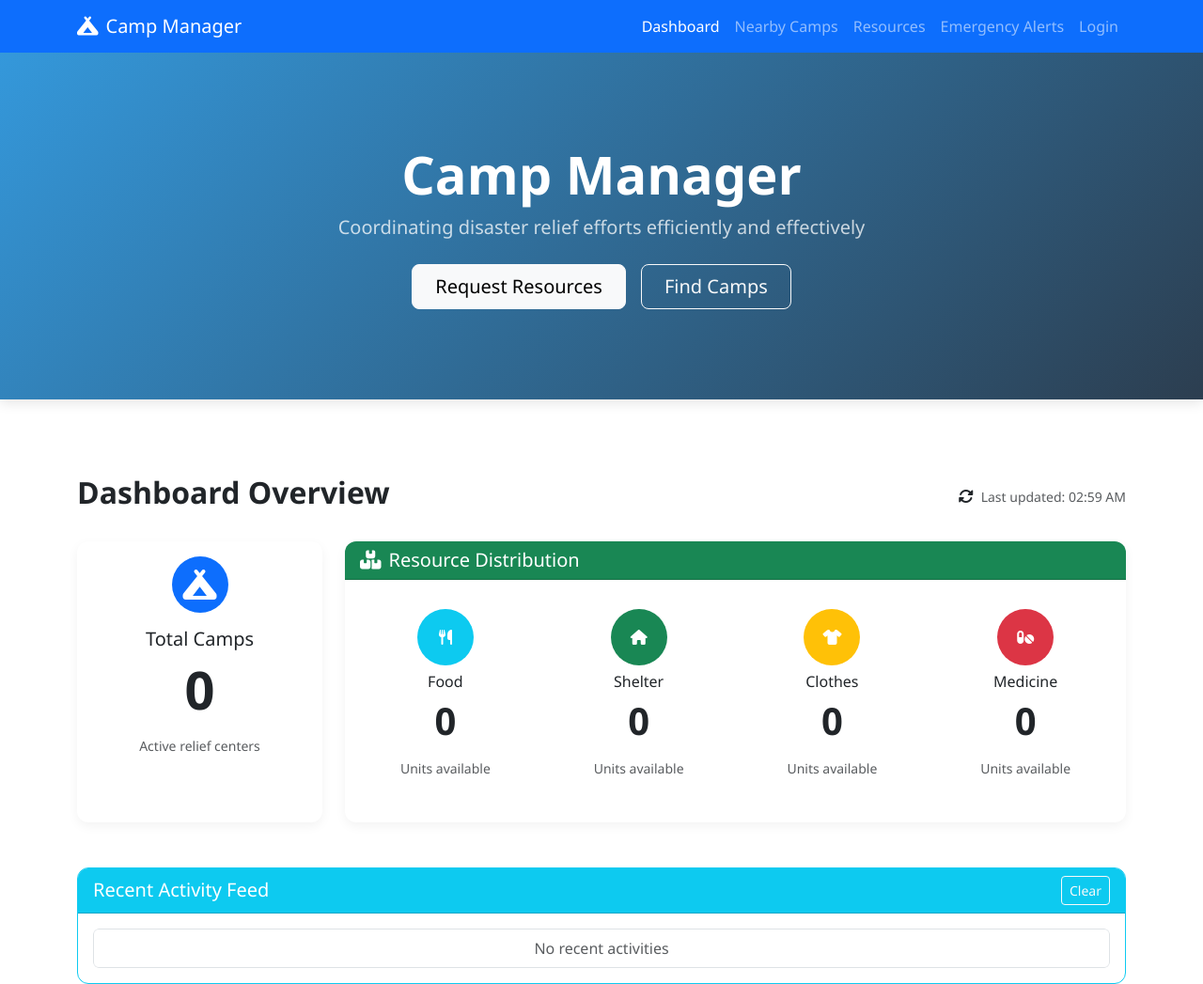
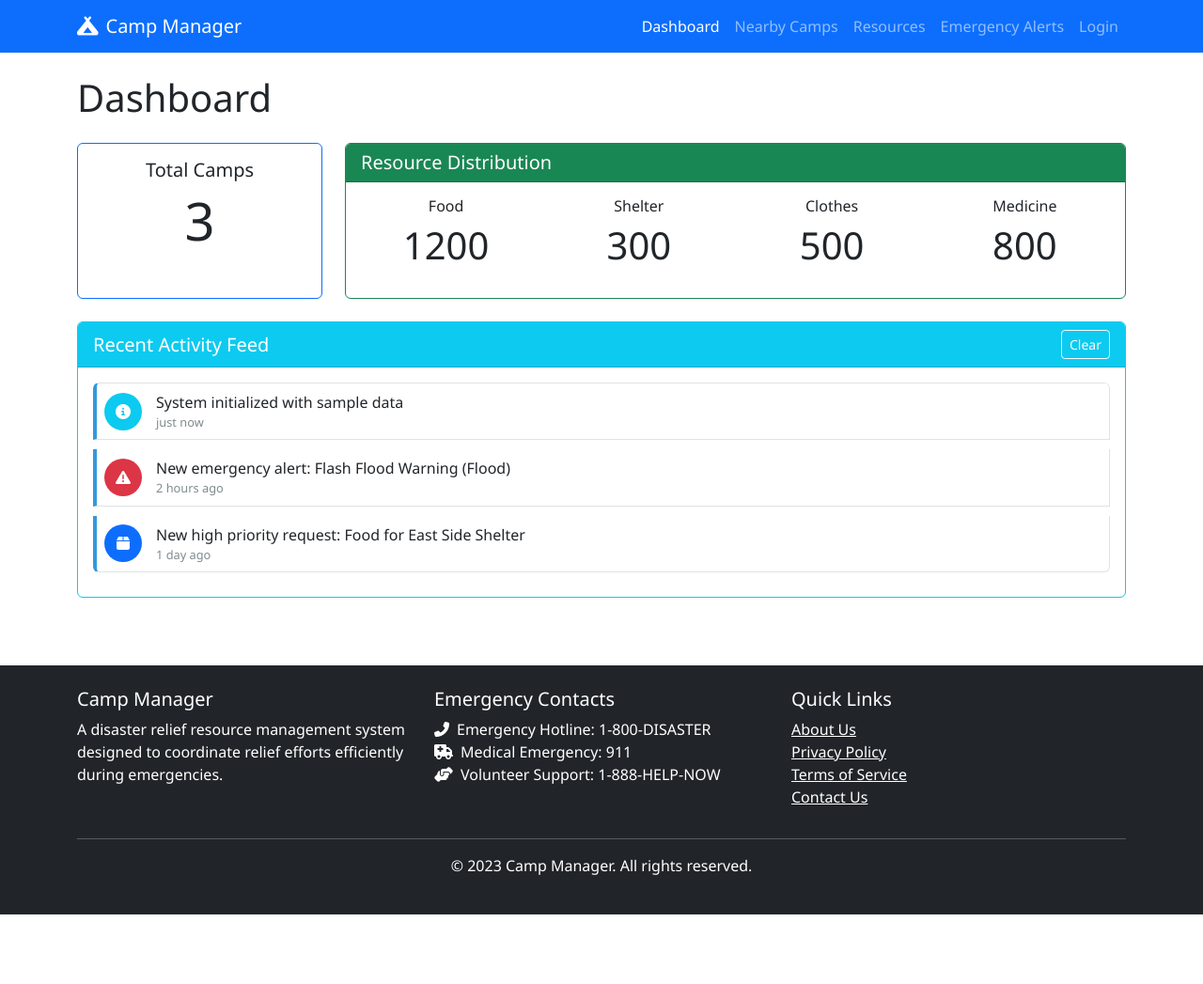
Before and after one commit to acexlab/campmanager, a plain HTML site: page index.html in a window 1280 px wide. Shown: the top 1047 px of the page at 94% size. After the commit the page ends 973 px from the top, so only its background shows below. Drawn offline with nearby package versions, Linux system fonts and the light colour scheme.

Commit message:
Restored to 'fcceee1ff6b37253965d97a1aac89897fbe8d460'
Replit-Restored-To: fcceee1ff6b37253965d97a1aac89897fbe8d460

```diff
--- a/index.html
+++ b/index.html
@@ -49,89 +49,43 @@
         </div>
     </nav>
 
-    <!-- Hero Banner -->
-    <div class="hero-banner">
-        <div class="container py-5">
-            <div class="row">
-                <div class="col-lg-8 mx-auto text-center">
-                    <h1 class="display-4 text-white fw-bold">Camp Manager</h1>
-                    <p class="lead text-white-75">Coordinating disaster relief efforts efficiently and effectively</p>
-                    <div class="d-flex justify-content-center gap-3 mt-4">
-                        <a href="resources.html" class="btn btn-light btn-lg px-4">Request Resources</a>
-                        <a href="camps.html" class="btn btn-outline-light btn-lg px-4">Find Camps</a>
-                    </div>
-                </div>
-            </div>
-        </div>
-    </div>
-
     <!-- Main Content -->
-    <div class="container my-5">
-        <div class="row">
-            <div class="col-md-12 mb-4">
-                <div class="d-flex justify-content-between align-items-center">
-                    <h2 class="fw-bold">Dashboard Overview</h2>
-                    <div class="d-flex align-items-center">
-                        <i class="fas fa-sync-alt me-2" id="refreshDashboard"></i>
-                        <span class="small text-muted">Last updated: <span id="lastUpdated">Just now</span></span>
-                    </div>
-                </div>
-            </div>
-        </div>
+    <div class="container my-4">
+        <h1 class="mb-4">Dashboard</h1>
 
         <!-- Dashboard Stats -->
-        <div class="row mb-5">
+        <div class="row mb-4">
             <div class="col-md-3">
-                <div class="card text-center border-primary h-100 dashboard-card">
+                <div class="card text-center border-primary h-100">
                     <div class="card-body">
-                        <div class="icon-circle bg-primary text-white mb-3">
-                            <i class="fas fa-campground fa-2x"></i>
-                        </div>
                         <h5 class="card-title">Total Camps</h5>
-                        <p class="card-text display-4 fw-bold" id="totalCamps">0</p>
-                        <p class="text-muted small">Active relief centers</p>
+                        <p class="card-text display-4" id="totalCamps">0</p>
                     </div>
                 </div>
             </div>
 
             <div class="col-md-9">
-                <div class="card border-success h-100 dashboard-card">
+                <div class="card border-success h-100">
                     <div class="card-header bg-success text-white">
-                        <h5 class="mb-0"><i class="fas fa-boxes me-2"></i>Resource Distribution</h5>
+                        <h5 class="mb-0">Resource Distribution</h5>
                     </div>
                     <div class="card-body">
                         <div class="row text-center">
-                            <div class="col resource-stat">
-                                <div class="icon-circle bg-info text-white mb-2">
-                                    <i class="fas fa-utensils"></i>
-                                </div>
+                            <div class="col">
                                 <h6>Food</h6>
-                                <p class="display-6 fw-bold" id="foodCount">0</p>
-                                <p class="text-muted small">Units available</p>
+                                <p class="display-6" id="foodCount">0</p>
                             </div>
-                            <div class="col resource-stat">
-                                <div class="icon-circle bg-success text-white mb-2">
-                                    <i class="fas fa-home"></i>
-                                </div>
+                            <div class="col">
                                 <h6>Shelter</h6>
-                                <p class="display-6 fw-bold" id="shelterCount">0</p>
-                                <p class="text-muted small">Units available</p>
+                                <p class="display-6" id="shelterCount">0</p>
                             </div>
-                            <div class="col resource-stat">
-                                <div class="icon-circle bg-warning text-white mb-2">
-                                    <i class="fas fa-tshirt"></i>
-                                </div>
+                            <div class="col">
                                 <h6>Clothes</h6>
-                                <p class="display-6 fw-bold" id="clothesCount">0</p>
-                                <p class="text-muted small">Units available</p>
+                                <p class="display-6" id="clothesCount">0</p>
                             </div>
-                            <div class="col resource-stat">
-                                <div class="icon-circle bg-danger text-white mb-2">
-                                    <i class="fas fa-pills"></i>
-                                </div>
+                            <div class="col">
                                 <h6>Medicine</h6>
-                                <p class="display-6 fw-bold" id="medicineCount">0</p>
-                                <p class="text-muted small">Units available</p>
+                                <p class="display-6" id="medicineCount">0</p>
                             </div>
                         </div>
                     </div>
--- a/js/dashboard.js
+++ b/js/dashboard.js
@@ -1,3 +1,4 @@
+
 // Dashboard page functionality
 
 document.addEventListener('DOMContentLoaded', function() {
@@ -17,19 +18,6 @@ document.addEventListener('DOMContentLoaded', function() {
             }
         });
     }
-
-    // Setup refresh dashboard button
-    const refreshBtn = document.getElementById('refreshDashboard');
-    if (refreshBtn) {
-        refreshBtn.addEventListener('click', function() {
-            updateDashboardStats();
-            loadActivityFeed();
-            updateLastUpdated();
-        });
-    }
-
-    // Set initial last updated time
-    updateLastUpdated();
 
     // Refresh dashboard every 30 seconds
     setInterval(updateDashboardStats, 30000);
@@ -119,18 +107,3 @@ function loadActivityFeed() {
         activityFeed.appendChild(activityItem);
     });
 }
-
-// Update the "last updated" time
-function updateLastUpdated() {
-    const lastUpdatedEl = document.getElementById('lastUpdated');
-    if (lastUpdatedEl) {
-        const now = new Date();
-        const timeStr = now.toLocaleTimeString([], {hour: '2-digit', minute:'2-digit'});
-        lastUpdatedEl.textContent = timeStr;
-    }
-}
-
-// Placeholder functions -  Replace with your actual implementations
-function getCamps() { return []; }
-function getResources() { return {}; }
-function getActivities() { return []; }
--- a/style.css
+++ b/style.css
@@ -3,28 +3,6 @@ html, body {
   height: 100%;
   width: 100%;
   font-family: 'Segoe UI', Tahoma, Geneva, Verdana, sans-serif;
-}
-
-/* Hero Banner */
-.hero-banner {
-  background: linear-gradient(135deg, #3498db, #2c3e50);
-  color: white;
-  padding: 3rem 0;
-  margin-bottom: 2rem;
-  box-shadow: 0 4px 12px rgba(0, 0, 0, 0.1);
-}
-
-.text-white-75 {
-  color: rgba(255, 255, 255, 0.75);
-}
-
-#refreshDashboard {
-  cursor: pointer;
-  transition: transform 0.3s ease;
-}
-
-#refreshDashboard:hover {
-  transform: rotate(180deg);
 }
 
 body {
@@ -44,38 +22,11 @@ footer {
 /* Dashboard styles */
 .card {
   transition: transform 0.3s ease, box-shadow 0.3s ease;
-  border-radius: 12px;
-  overflow: hidden;
 }
 
 .card:hover {
   transform: translateY(-5px);
   box-shadow: 0 10px 20px rgba(0, 0, 0, 0.1);
-}
-
-.dashboard-card {
-  border-width: 0;
-  box-shadow: 0 4px 12px rgba(0, 0, 0, 0.05);
-}
-
-.icon-circle {
-  width: 60px;
-  height: 60px;
-  border-radius: 50%;
-  display: flex;
-  align-items: center;
-  justify-content: center;
-  margin: 0 auto;
-}
-
-.resource-stat {
-  padding: 15px 10px;
-  border-radius: 8px;
-  transition: background-color 0.3s ease;
-}
-
-.resource-stat:hover {
-  background-color: rgba(0, 0, 0, 0.02);
 }
 
 #activityFeed {
```
